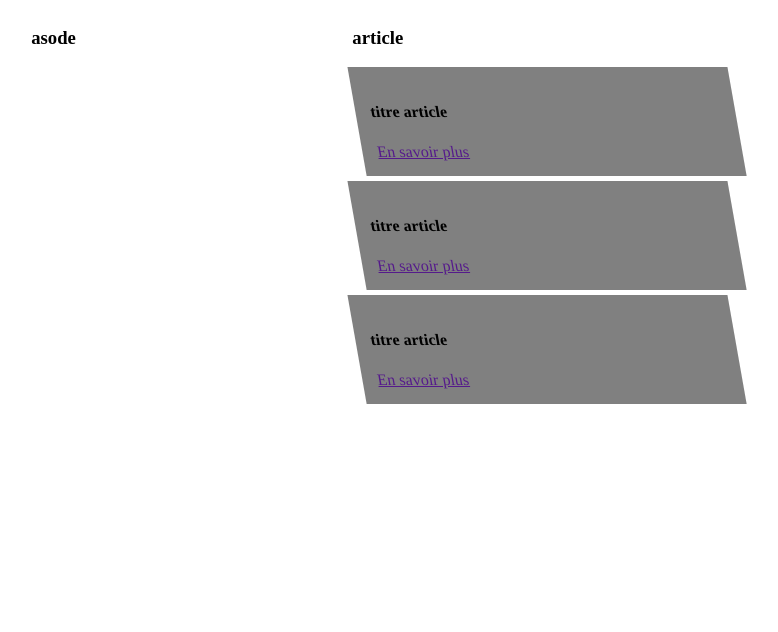
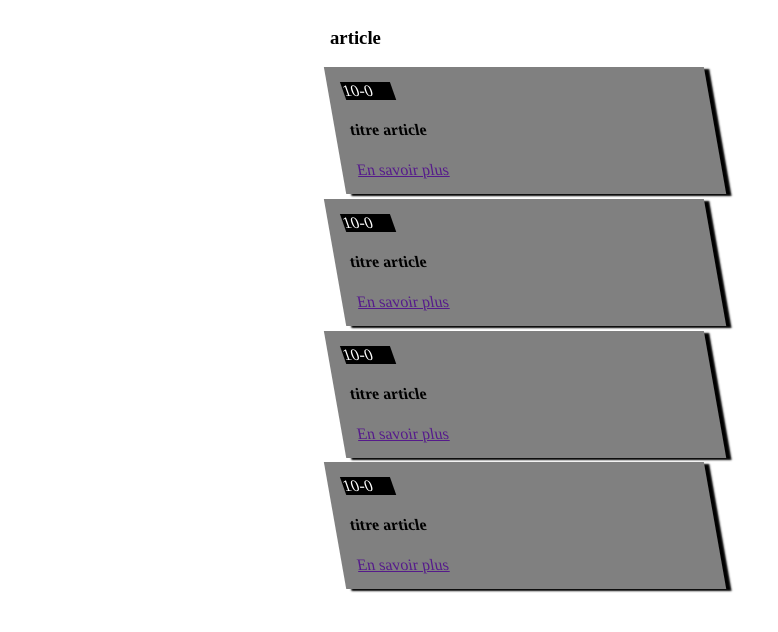
Before and after one commit to bertyn99/EA_Guinguamp, a plain HTML site: page index.html in a window 1280 px wide. Shown: the whole page, without its empty margins (115-893 px from the left). Drawn offline with Linux system fonts and the light colour scheme.

Commit message:
style fo card

```diff
--- a/index.html
+++ b/index.html
@@ -13,17 +13,13 @@
 
     <!-- -------article actu --------  -->
     <div class="container">
-        <div class="right">
-            <h3>
-                asode
-            </h3>
-        </div>
         <div class="center">
             <h3>article</h3>
             <!--debut  card -->
             <div class="wrap">
                 <div class="card">
                     <div class="card-header">
+                        <div class="card-date">10-0</div>
                         <h4>titre article</h4>
                     </div>
                     <div class="card-body">
@@ -35,6 +31,7 @@
             <div class="wrap">
                 <div class="card">
                     <div class="card-header">
+                        <div class="card-date">10-0</div>
                         <h4>titre article</h4>
                     </div>
                     <div class="card-body">
@@ -46,6 +43,19 @@
             <div class="wrap">
                 <div class="card">
                     <div class="card-header">
+                        <div class="card-date">10-0</div>
+                        <h4>titre article</h4>
+                    </div>
+                    <div class="card-body">
+                        <a href="">En savoir plus</a>
+                    </div>
+                </div>
+            </div>
+            <!--fin  card -->
+            <div class="wrap">
+                <div class="card">
+                    <div class="card-header">
+                        <div class="card-date">10-0</div>
                         <h4>titre article</h4>
                     </div>
                     <div class="card-body">
@@ -56,7 +66,7 @@
             <!--fin  card -->
 
         </div>
-        <div class="left"></div>
+
 
     </div>
 
--- a/style.css
+++ b/style.css
@@ -8,9 +8,15 @@
     margin: 5px;
     padding: 15px;
     width: 350px;
-    -ms-transform: rotateX(20deg);
-    /* IE 9 */
+
     transform: skew(10deg);
     background-color: grey;
+    box-shadow: 5px 2px 2px;
+}
 
+.card-date {
+    width: 50px;
+    transform: skew(10deg);
+    color: white;
+    background-color: black;
 }
```
